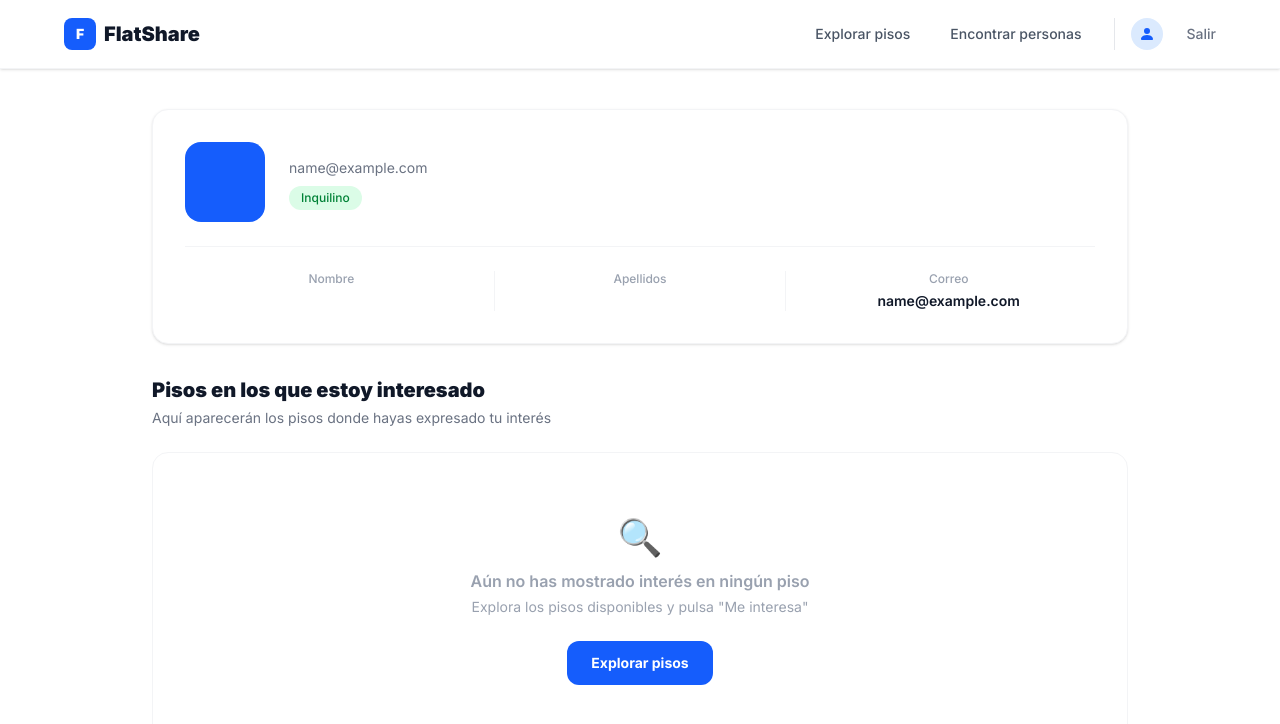
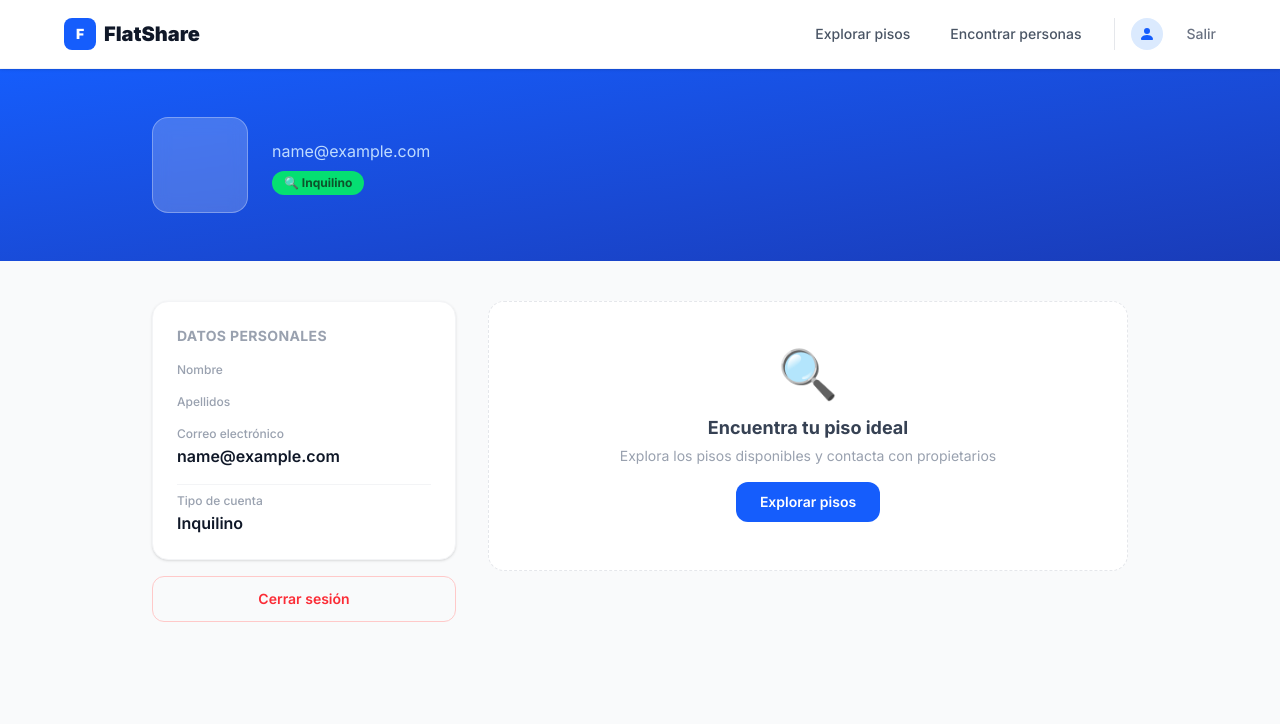
Before and after one commit to khalilahlam/FlatShare, an Angular app in the folder flatsharecliente/: page /perfil in a window 1280 px wide. Shown: the top 724 px of the page. Built offline with nearby package versions, Linux system fonts and the light colour scheme; sample sign-in values are in the browser's storage.

Commit message:
implementando mas datos en el perfil y mejorar interfaz

```diff
--- a/flatsharecliente/src/app/components/profile/profile.html
+++ b/flatsharecliente/src/app/components/profile/profile.html
@@ -1,119 +1,198 @@
-<div class="max-w-5xl mx-auto px-6 py-10">
+<div class="min-h-screen bg-gray-50">
 
- <div class="bg-white rounded-2xl border border-gray-100 shadow-sm p-8 mb-8">
-  <div class="flex items-center gap-6 mb-6">
-    <div class="w-20 h-20 bg-blue-600 rounded-2xl flex items-center justify-center shrink-0">
-      <span class="text-white font-black text-3xl">{{ auth.user()?.nombre?.charAt(0) }}</span>
-    </div>
-    <div>
-      <h1 class="text-2xl font-black text-gray-900">{{ auth.user()?.nombre }} {{ auth.user()?.apellidos }}</h1>
-      <p class="text-gray-500 text-sm mt-1">{{ auth.user()?.email }}</p>
-      <span class="inline-block mt-2 text-xs px-3 py-1 rounded-full font-medium"
-        [class]="auth.isPropietario() ? 'bg-blue-100 text-blue-700' : 'bg-green-100 text-green-700'">
-        {{ auth.isPropietario() ? 'Propietario' : 'Inquilino' }}
-      </span>
+  <!-- HEADER / HERO del perfil -->
+  <div class="bg-gradient-to-br from-blue-600 to-blue-800 text-white">
+    <div class="max-w-5xl mx-auto px-6 py-12">
+      <div class="flex items-center gap-6">
+        <!-- Avatar -->
+        <div class="w-24 h-24 bg-white/20 rounded-2xl flex items-center justify-center text-4xl font-black backdrop-blur-sm border border-white/30">
+          {{ auth.user()?.nombre?.charAt(0) }}{{ auth.user()?.apellidos?.charAt(0) }}
+        </div>
+        <!-- Info básica -->
+        <div>
+          <h1 class="text-3xl font-black">{{ auth.user()?.nombre }} {{ auth.user()?.apellidos }}</h1>
+          <p class="text-blue-200 mt-1">{{ auth.user()?.email }}</p>
+          <span class="inline-block mt-2 px-3 py-1 rounded-full text-xs font-bold"
+            [class]="auth.isPropietario() ? 'bg-yellow-400 text-yellow-900' : 'bg-green-400 text-green-900'">
+            {{ auth.isPropietario() ? '🏠 Propietario' : '🔍 Inquilino' }}
+          </span>
+        </div>
+      </div>
+
+      <!-- Stats rápidas (solo propietario) -->
+      @if(auth.isPropietario()) {
+        <div class="grid grid-cols-3 gap-4 mt-8">
+          <div class="bg-white/10 rounded-xl p-4 backdrop-blur-sm border border-white/20 text-center">
+            <div class="text-3xl font-black">{{ misPisos().length }}</div>
+            <div class="text-blue-200 text-sm mt-1">Pisos publicados</div>
+          </div>
+          <div class="bg-white/10 rounded-xl p-4 backdrop-blur-sm border border-white/20 text-center">
+            <div class="text-3xl font-black">0</div>
+            <div class="text-blue-200 text-sm mt-1">Candidatos totales</div>
+          </div>
+          <div class="bg-white/10 rounded-xl p-4 backdrop-blur-sm border border-white/20 text-center">
+            <div class="text-3xl font-black">
+              {{ misPisos().length > 0 ? (misPisos() | slice:0:1)[0]?.precio + '€' : '—' }}
+            </div>
+            <div class="text-blue-200 text-sm mt-1">Precio más bajo</div>
+          </div>
+        </div>
+      }
     </div>
   </div>
 
-  <div class="grid grid-cols-3 gap-4 border-t border-gray-100 pt-6">
-    <div class="text-center">
-      <p class="text-xs text-gray-400 font-medium mb-1">Nombre</p>
-      <p class="text-gray-900 font-semibold text-sm">{{ auth.user()?.nombre }}</p>
-    </div>
-    <div class="text-center border-x border-gray-100">
-      <p class="text-xs text-gray-400 font-medium mb-1">Apellidos</p>
-      <p class="text-gray-900 font-semibold text-sm">{{ auth.user()?.apellidos }}</p>
-    </div>
-    <div class="text-center">
-      <p class="text-xs text-gray-400 font-medium mb-1">Correo</p>
-      <p class="text-gray-900 font-semibold text-sm">{{ auth.user()?.email }}</p>
-    </div>
-  </div>
-</div>
+  <!-- CONTENIDO -->
+  <div class="max-w-5xl mx-auto px-6 py-10 grid grid-cols-1 md:grid-cols-3 gap-8">
 
-  @if(auth.isPropietario()) {
-    <div>
-      <div class="flex justify-between items-center mb-6">
-        <div>
-          <h2 class="text-xl font-black text-gray-900">Mis pisos publicados</h2>
-          <p class="text-gray-500 text-sm mt-1">{{ misPisos().length }} pisos publicados</p>
+    <!-- Columna izquierda: datos personales -->
+    <div class="md:col-span-1 space-y-4">
+
+      <div class="bg-white rounded-2xl shadow-sm border border-gray-100 p-6">
+        <h2 class="font-bold mb-4 text-sm uppercase tracking-wide text-gray-400">Datos personales</h2>
+        <div class="space-y-4">
+
+          <div>
+            <p class="text-xs text-gray-400 font-medium">Nombre</p>
+            <p class="text-gray-900 font-semibold mt-0.5">{{ auth.user()?.nombre }}</p>
+          </div>
+
+          <div>
+            <p class="text-xs text-gray-400 font-medium">Apellidos</p>
+            <p class="text-gray-900 font-semibold mt-0.5">{{ auth.user()?.apellidos }}</p>
+          </div>
+
+          <div>
+            <p class="text-xs text-gray-400 font-medium">Correo electrónico</p>
+            <p class="text-gray-900 font-semibold mt-0.5">{{ auth.user()?.email }}</p>
+          </div>
+
+          @if(auth.user()?.fecha_nacimiento) {
+            <div>
+              <p class="text-xs text-gray-400 font-medium">Fecha de nacimiento</p>
+              <p class="text-gray-900 font-semibold mt-0.5">{{ auth.user()?.fecha_nacimiento | date:'dd/MM/yyyy' }}</p>
+            </div>
+          }
+
+          @if(auth.user()?.telefono) {
+            <div>
+              <p class="text-xs text-gray-400 font-medium">Teléfono</p>
+              <p class="text-gray-900 font-semibold mt-0.5">{{ auth.user()?.telefono }}</p>
+            </div>
+          }
+
+          @if(auth.user()?.ciudad) {
+            <div>
+              <p class="text-xs text-gray-400 font-medium">Ciudad</p>
+              <p class="text-gray-900 font-semibold mt-0.5">{{ auth.user()?.ciudad }}</p>
+            </div>
+          }
+
+          @if(auth.user()?.descripcion) {
+            <div>
+              <p class="text-xs text-gray-400 font-medium">Sobre mí</p>
+              <p class="text-gray-700 text-sm mt-0.5 leading-relaxed">{{ auth.user()?.descripcion }}</p>
+            </div>
+          }
+
+          @if(auth.user()?.intereses) {
+            <div>
+              <p class="text-xs text-gray-400 font-medium">Intereses</p>
+              <p class="text-gray-700 text-sm mt-0.5 leading-relaxed">{{ auth.user()?.intereses }}</p>
+            </div>
+          }
+
+          <div class="pt-2 border-t border-gray-100">
+            <p class="text-xs text-gray-400 font-medium">Tipo de cuenta</p>
+            <p class="text-gray-900 font-semibold mt-0.5">{{ auth.isPropietario() ? 'Propietario' : 'Inquilino' }}</p>
+          </div>
+
         </div>
-        <a routerLink="/pisos/create"
-          class="bg-blue-600 text-white px-4 py-2 rounded-xl font-semibold text-sm hover:bg-blue-700 transition-all">
-          + Publicar piso
-        </a>
       </div>
 
-      @if(misPisos().length === 0) {
-        <div class="text-center py-16 text-gray-400 bg-white rounded-2xl border border-gray-100">
-          <p class="text-4xl mb-3">🏠</p>
-          <p class="font-semibold">No tienes pisos publicados</p>
-          <p class="text-sm mt-1">Publica tu primer piso y empieza a recibir solicitudes</p>
+      <!-- Botón cerrar sesión -->
+      <button (click)="auth.logout()"
+        class="w-full py-3 rounded-xl border border-red-200 text-red-500 font-semibold text-sm hover:bg-red-50 transition-all">
+        Cerrar sesión
+      </button>
+    </div>
+
+    <!-- Columna derecha: pisos -->
+    <div class="md:col-span-2">
+
+      @if(auth.isPropietario()) {
+        <div class="flex justify-between items-center mb-4">
+          <h2 class="text-xl font-black text-gray-900">Mis pisos publicados</h2>
+          <a routerLink="/pisos/create"
+            class="bg-blue-600 text-white px-4 py-2 rounded-xl font-semibold text-sm hover:bg-blue-700 transition-all flex items-center gap-2">
+            <span>+</span> Publicar piso
+          </a>
         </div>
-      }
 
-      <div class="flex flex-col gap-4">
-        @for(piso of misPisos(); track piso.id) {
-          <div class="bg-white rounded-2xl border border-gray-100 shadow-sm overflow-hidden hover:shadow-md transition-all">
-            <div class="flex" style="height: 160px;">
-              <div class="bg-blue-50 shrink-0 overflow-hidden" style="width: 180px;">
+        @if(misPisos().length === 0) {
+          <div class="bg-white rounded-2xl border border-dashed border-gray-200 p-12 text-center">
+            <div class="text-5xl mb-4">🏠</div>
+            <p class="text-gray-500 font-medium">Aún no tienes pisos publicados</p>
+            <a routerLink="/pisos/create" class="text-blue-600 font-semibold text-sm mt-2 inline-block hover:underline">
+              Publica tu primer piso →
+            </a>
+          </div>
+        }
+
+        <div class="space-y-4">
+          @for(piso of misPisos(); track piso.id) {
+            <div class="bg-white rounded-2xl shadow-sm border border-gray-100 overflow-hidden flex">
+
+              <!-- Foto del piso -->
+              <div class="w-36 h-36 bg-gray-100 flex-shrink-0">
                 @if(piso.fotos && piso.fotos.length > 0) {
                   <img [src]="'http://localhost:8000/storage/' + piso.fotos[0].url"
                     class="w-full h-full object-cover" />
                 } @else {
-                  <div class="w-full h-full flex items-center justify-center">
-                    <span class="text-4xl">🏠</span>
-                  </div>
+                  <div class="w-full h-full flex items-center justify-center text-4xl">🏠</div>
                 }
               </div>
-              <div class="p-5 flex flex-col justify-between flex-1">
+
+              <!-- Info -->
+              <div class="p-4 flex flex-col justify-between flex-1">
                 <div>
-                  <div class="flex justify-between items-start mb-2">
-                    <h3 class="font-bold text-gray-900 text-base">{{ piso.titulo }}</h3>
-                    <span class="text-blue-600 font-black text-lg">{{ piso.precio }}€<span class="text-xs text-gray-400 font-normal">/mes</span></span>
-                  </div>
-                  <p class="text-gray-500 text-sm mb-1">📍 {{ piso.ubicacion }}</p>
-                  <div class="flex gap-2 mt-2">
-                    <span class="text-xs bg-gray-100 text-gray-600 px-2 py-1 rounded-lg">🛏 {{ piso.habitaciones }} hab</span>
-                    <span class="text-xs bg-gray-100 text-gray-600 px-2 py-1 rounded-lg">🚿 {{ piso.banos }} baños</span>
-                    <span class="text-xs bg-gray-100 text-gray-600 px-2 py-1 rounded-lg">📐 {{ piso.metros }}m²</span>
+                  <h3 class="font-bold text-gray-900">{{ piso.titulo }}</h3>
+                  <p class="text-blue-600 font-black text-lg">{{ piso.precio }}€/mes</p>
+                  <p class="text-gray-500 text-sm mt-1">📍 {{ piso.ubicacion }}</p>
+                  <div class="flex gap-3 text-xs text-gray-400 mt-2">
+                    <span>🛏 {{ piso.habitaciones }} hab</span>
+                    <span>🚿 {{ piso.banos }} baños</span>
+                    <span>📐 {{ piso.metros }}m²</span>
                   </div>
                 </div>
-                <div class="flex gap-2">
+                <div class="flex gap-2 mt-3">
                   <a [routerLink]="['/pisos', piso.id]"
-                    class="bg-blue-50 text-blue-600 px-4 py-2 rounded-lg text-sm font-semibold hover:bg-blue-100 transition-all">
+                    class="text-xs px-3 py-1.5 rounded-lg border border-blue-200 text-blue-600 font-semibold hover:bg-blue-50 transition-all">
                     Ver detalle
                   </a>
                   <button (click)="eliminar(piso.id)"
-                    class="bg-red-50 text-red-500 px-4 py-2 rounded-lg text-sm font-semibold hover:bg-red-100 transition-all">
+                    class="text-xs px-3 py-1.5 rounded-lg border border-red-200 text-red-500 font-semibold hover:bg-red-50 transition-all">
                     Eliminar
                   </button>
                 </div>
               </div>
+
             </div>
-          </div>
-        }
-      </div>
+          }
+        </div>
+
+      } @else {
+        <!-- Vista inquilino -->
+        <div class="bg-white rounded-2xl border border-dashed border-gray-200 p-12 text-center">
+          <div class="text-5xl mb-4">🔍</div>
+          <p class="text-gray-700 font-bold text-lg">Encuentra tu piso ideal</p>
+          <p class="text-gray-400 text-sm mt-1">Explora los pisos disponibles y contacta con propietarios</p>
+          <a routerLink="/pisos"
+            class="inline-block mt-4 bg-blue-600 text-white px-6 py-2.5 rounded-xl font-semibold text-sm hover:bg-blue-700 transition-all">
+            Explorar pisos
+          </a>
+        </div>
+      }
+
     </div>
-  }
-
-  <!-- Inquilino -->
-  @if(!auth.isPropietario()) {
-    <div>
-      <div class="mb-6">
-        <h2 class="text-xl font-black text-gray-900">Pisos en los que estoy interesado</h2>
-        <p class="text-gray-500 text-sm mt-1">Aquí aparecerán los pisos donde hayas expresado tu interés</p>
-      </div>
-      <div class="text-center py-16 text-gray-400 bg-white rounded-2xl border border-gray-100">
-        <p class="text-4xl mb-3">🔍</p>
-        <p class="font-semibold">Aún no has mostrado interés en ningún piso</p>
-        <p class="text-sm mt-1 mb-6">Explora los pisos disponibles y pulsa "Me interesa"</p>
-        <a routerLink="/pisos"
-          class="bg-blue-600 text-white px-6 py-3 rounded-xl font-bold text-sm hover:bg-blue-700 transition-all inline-block">
-          Explorar pisos
-        </a>
-      </div>
-    </div>
-  }
-
+  </div>
 </div>
--- a/flatsharecliente/src/app/components/profile/profile.ts
+++ b/flatsharecliente/src/app/components/profile/profile.ts
@@ -1,12 +1,12 @@
 import { Component, inject, OnInit, signal } from '@angular/core';
 import { RouterModule } from '@angular/router';
-import { CommonModule } from '@angular/common';
+import { CommonModule, DatePipe } from '@angular/common';
 import { AuthService } from '../../services/auth';
 import { PisoService, IPiso } from '../../services/piso';
 
 @Component({
   selector: 'app-profile',
-  imports: [CommonModule, RouterModule],
+  imports: [CommonModule, RouterModule, DatePipe],
   templateUrl: './profile.html',
 })
 export class Profile implements OnInit {
--- a/flatsharecliente/src/app/services/auth.ts
+++ b/flatsharecliente/src/app/services/auth.ts
@@ -10,6 +10,12 @@ export interface IUsuario {
   email: string;
   rol: string;
   propietario: boolean;
+  fecha_nacimiento?: string;
+  telefono?: string;
+  ciudad?: string;
+  descripcion?: string;
+  intereses?: string;
+  foto_perfil?: string;
 }
 
 @Injectable({
```
Also changed, not shown: flatsharecliente/src/app/components/register/register.html (+44 -2 lines), flatsharecliente/src/app/components/register/register.ts (+7 -1 lines), 2 other files (tests, documents, lock files or other folders).
